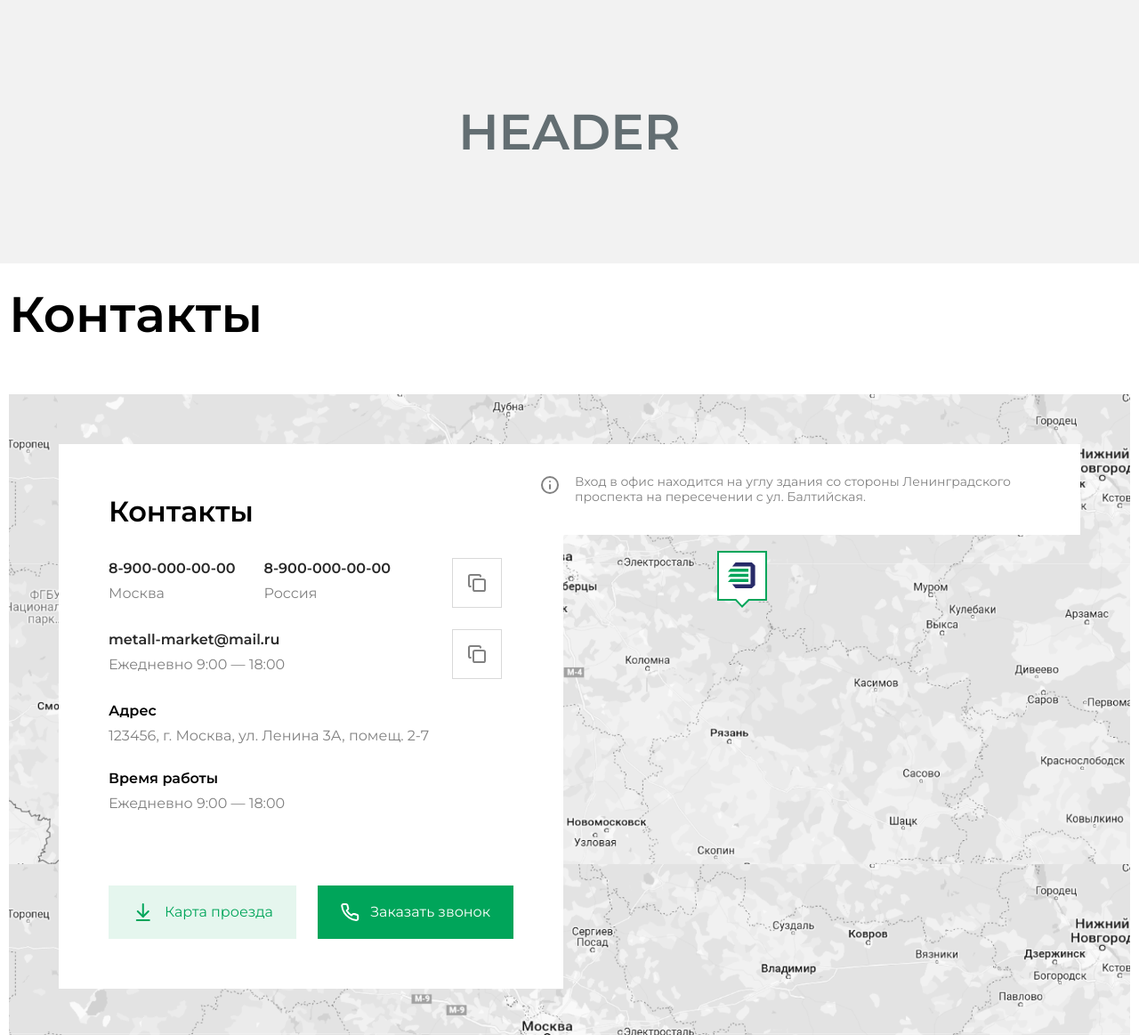
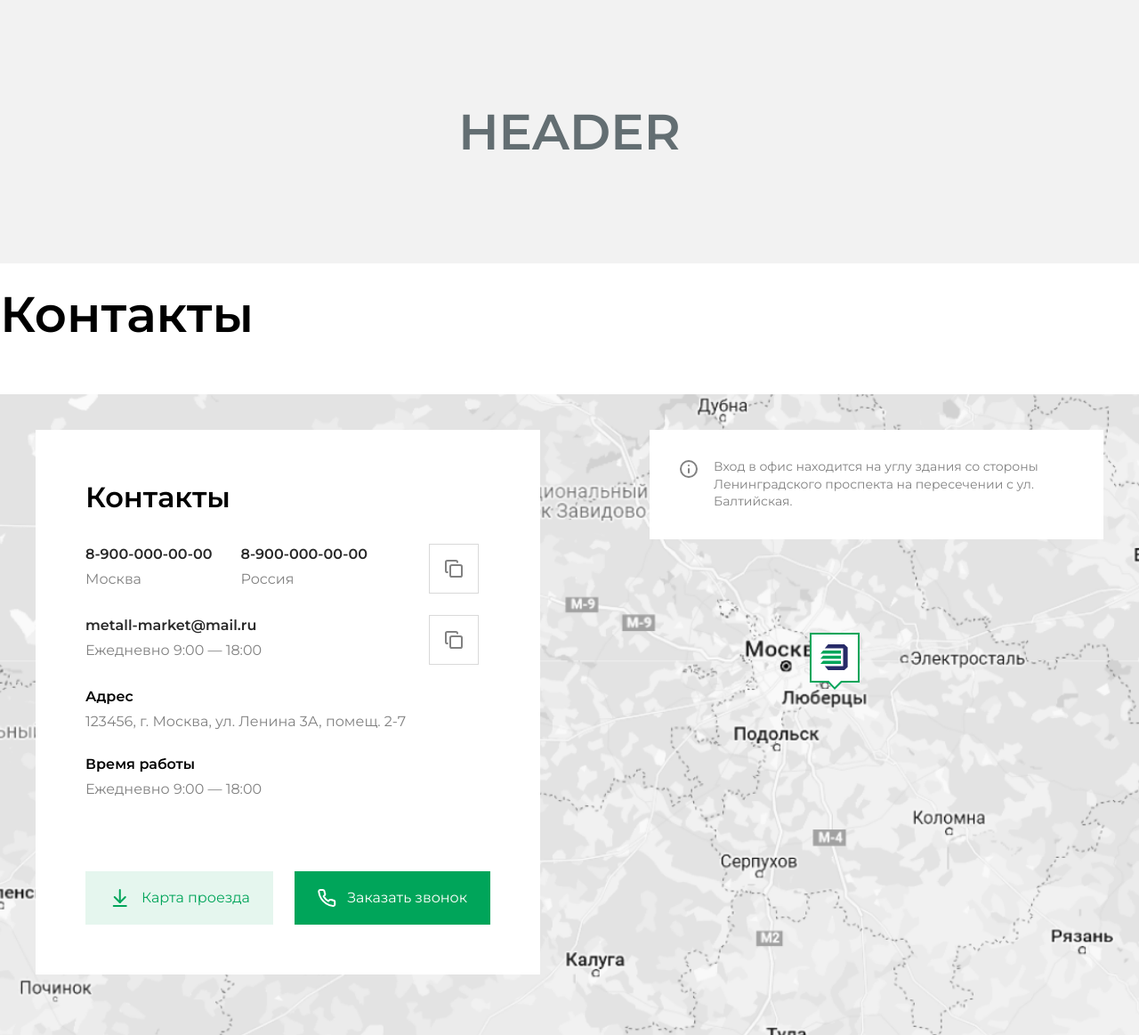
Before and after one commit to RodionMalkov/roiburo-layout, a website built with webpack: page src/index.html in a window 1280 px wide. Shown: the whole page at 89% size. Built offline with nearby package versions, Linux system fonts and the light colour scheme.

Commit message:
finish adaptive section contacts 1440px

```diff
--- a/src/stylesheets/components/contacts/contacts.scss
+++ b/src/stylesheets/components/contacts/contacts.scss
@@ -73,3 +73,12 @@
     margin-top: 48px;
   }
 }
+
+@media screen and (max-width: 1440px) {
+
+  .contacts {
+    top: 40px;
+    left: 40px;
+  }
+
+}
--- a/src/stylesheets/components/contacts/map.scss
+++ b/src/stylesheets/components/contacts/map.scss
@@ -16,3 +16,17 @@
     height: 64px;
   }
 }
+
+@media screen and (max-width: 1440px) {
+
+  .map {
+    background-position: -100px -10px;
+    background-size: 160%;
+
+    &::after {
+      top: 268px;
+      left: 910px;
+    }
+  }
+
+}
--- a/src/stylesheets/components/note/note.scss
+++ b/src/stylesheets/components/contacts/note.scss
@@ -16,3 +16,18 @@
     line-height: 120%;
   }
 }
+
+@media screen and (max-width: 1440px) {
+
+  .note {
+    top: 40px;
+    right: 40px;
+    padding: 32px;
+
+    &__text {
+      max-width: 406px;
+      line-height: 140%;
+    }
+  }
+
+}
--- a/src/stylesheets/include/container.scss
+++ b/src/stylesheets/include/container.scss
@@ -1,6 +1,15 @@
 .container {
   width: 100%;
   max-width: 1736px;
-  padding: 0 10px;
+  // padding: 0 10px;
   margin: 0 auto;
 }
+
+
+@media screen and (max-width: 1440px) {
+
+  .container {
+    max-width: 1296px;
+  }
+
+}
--- a/src/stylesheets/index.scss
+++ b/src/stylesheets/index.scss
@@ -11,5 +11,5 @@
 @import 'components/btn/btn';
 @import 'components/contacts/map';
 @import 'components/contacts/contacts';
-@import 'components/note/note';
+@import 'components/contacts/note';
 @import 'components/page-section/page-section';
```
